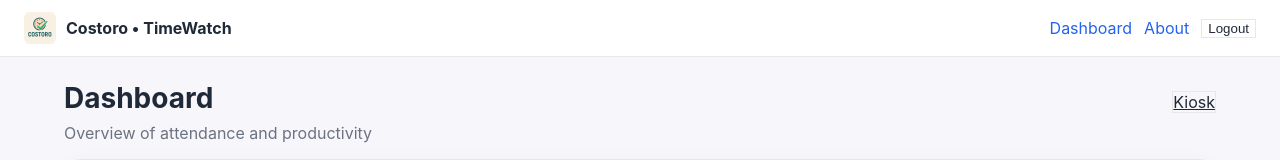
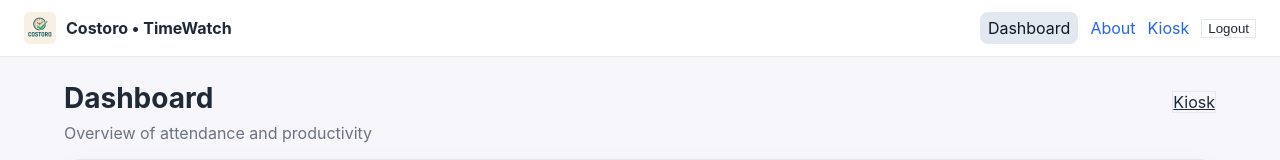
Before and after one commit to Timetologin/timewatch, a React (Create React App) app in the folder client/: page / in a window 1280 px wide. Shown: the top 160 px of the page. Built offline with nearby package versions, Linux system fonts and the light colour scheme; no server answers; sample sign-in values are in the browser's storage.

Commit message:
ui(nav): add Kiosk tab to existing navbar/topbar

```diff
--- a/client/src/components/Navbar.jsx
+++ b/client/src/components/Navbar.jsx
@@ -15,7 +15,7 @@ export default function Navbar({ rightSlot = null, onLogout }) {
         const { data } = await api.get('/auth/me');
         if (mounted) setMe(data);
       } catch {
-        // אם אין טוקן/שגיאה, ה־api interceptor כבר ינתב ללוגין
+        // interceptor יכוון ללוגין אם צריך
       }
     })();
     return () => { mounted = false; };
@@ -24,12 +24,13 @@ export default function Navbar({ rightSlot = null, onLogout }) {
   const handleLogout = () => {
     if (typeof onLogout === 'function') onLogout(navigate);
     else {
-      try { localStorage.removeItem('token'); } catch {}
+      try { localStorage.removeItem('token'); localStorage.removeItem('auth'); } catch {}
       navigate('/login', { replace: true });
     }
   };
 
   const canManageUsers = !!me?.permissions?.usersManage;
+  const is = (p) => location.pathname === p || location.pathname.startsWith(p + '/');
 
   return (
     <div className="navbar">
@@ -41,13 +42,22 @@ export default function Navbar({ rightSlot = null, onLogout }) {
       <div className="nav-spacer" />
 
       <div style={{ display: 'flex', alignItems: 'center', gap: 12 }}>
-        <Link className="link" to="/">Dashboard</Link>
-        <Link className="link" to="/about">About</Link>
-        {canManageUsers && <Link className="link" to="/admin/users">Users</Link>}
+        <Link className={`link${is('/') ? ' active' : ''}`} to="/">Dashboard</Link>
+        <Link className={`link${is('/about') ? ' active' : ''}`} to="/about">About</Link>
+        {/* 🔥 לשונית קיוסק */}
+        <Link className={`link${is('/kiosk') ? ' active' : ''}`} to="/kiosk">Kiosk</Link>
+        {canManageUsers && (
+          <Link className={`link${is('/admin') ? ' active' : ''}`} to="/admin/users">Users</Link>
+        )}
         {me?.name && <span className="badge" title={me.email || ''}>{me.name}</span>}
         {rightSlot}
         <button className="btn-ghost" onClick={handleLogout}>Logout</button>
       </div>
+
+      {/* הדגשת הלשונית הפעילה אם אין לך CSS לזה */}
+      <style>{`
+        .link.active { background:#e2e8f0; color:#0f172a; border-radius:8px; padding:6px 8px; }
+      `}</style>
     </div>
   );
 }
```
